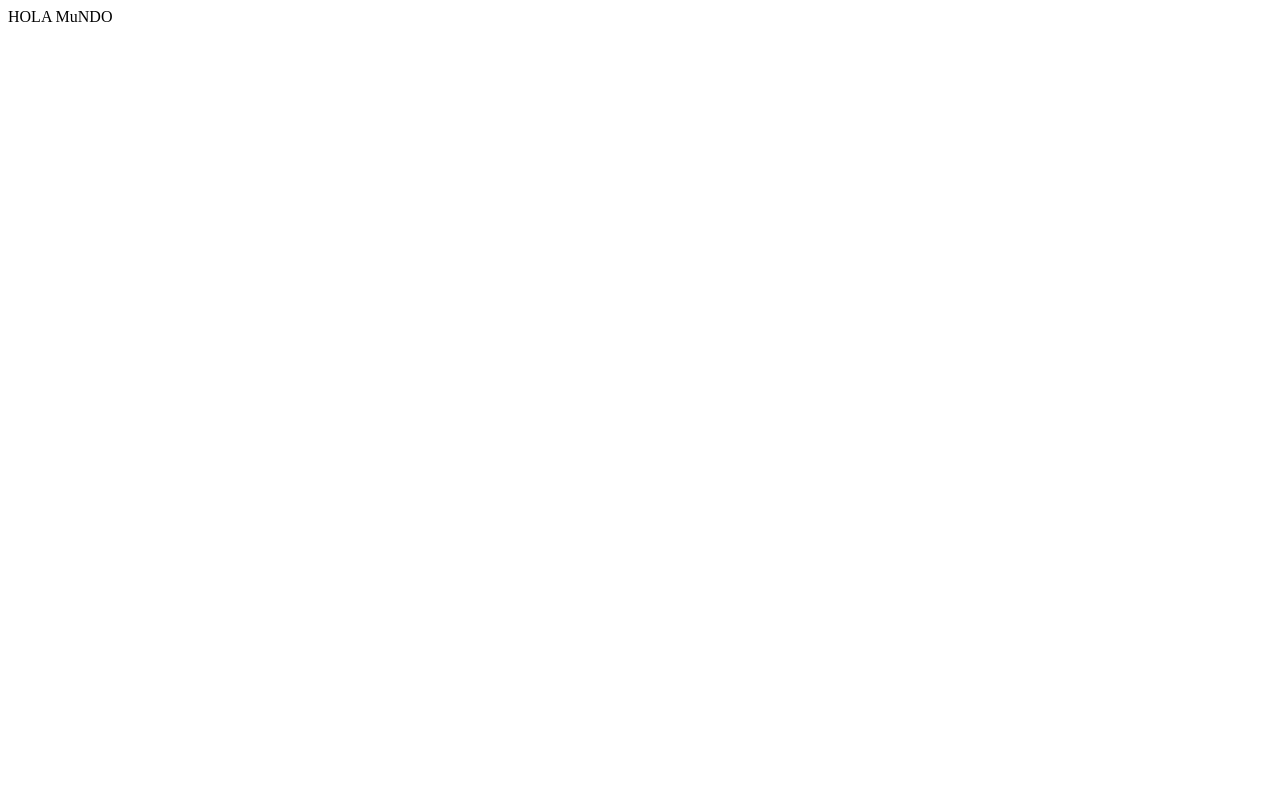
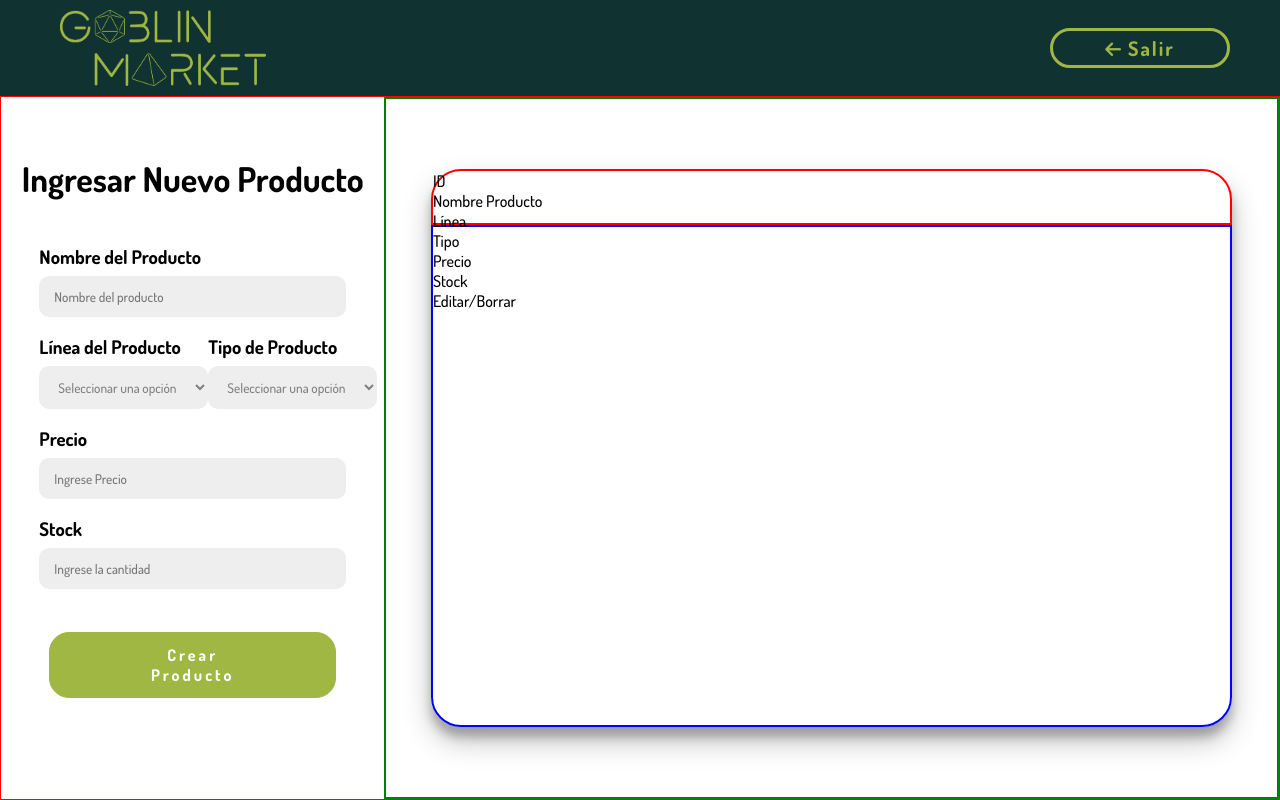
Before and after one commit to matiasfortini/goblin_market, a plain HTML site: page pages/admin.html in a window 1280 px wide. Drawn offline with Linux system fonts and the light colour scheme.

Commit message:
Se agregó form New Product

```diff
--- a/js/admin.js
+++ b/js/admin.js
@@ -6,7 +6,7 @@ const admins = [
 ]
 
 const loginValidation = () => {
-    const loginForm = document.querySelector("#loginForm")
+    const loginForm = document.querySelector("#form")
     loginForm.addEventListener("submit", (e) => {
         e.preventDefault();
 
--- a/pages/admin.html
+++ b/pages/admin.html
@@ -1 +1,100 @@
-HOLA MuNDO
+<!DOCTYPE html>
+<html lang="en">
+<head>
+    <meta charset="UTF-8">
+    <meta http-equiv="X-UA-Compatible" content="IE=edge">
+    <meta name="viewport" content="width=device-width, initial-scale=1.0">
+    <title>Document</title>
+
+    <link rel="preconnect" href="https://fonts.googleapis.com">
+    <link rel="preconnect" href="https://fonts.gstatic.com" crossorigin>
+    <link href="https://fonts.googleapis.com/css2?family=Dosis:wght@300;500;700;800&family=Poppins:ital,wght@0,300;0,400;0,600;0,800;1,300;1,400;1,600;1,800&display=swap" rel="stylesheet">
+    <link rel="stylesheet" href="../src/style.css">
+</head>
+<body>
+
+    <header>
+        <div class="logo">
+            <a href="#"><img src="../visual/img/LOGO Goblin Market.png" alt="Logo Goblin Market, Tienda de Juegos de Cartas"></a>
+        </div>
+        <button class="backButton" onclick="location.href='admin_login.html'">
+            <i class="fa-solid fa-arrow-left"></i>
+            <p>Salir</p>
+        </button>
+    </header>
+
+    <main class="mainAdmin">
+
+        <section class="newProductForm">
+
+            <h1>Ingresar Nuevo Producto</h1>
+
+            <form id="newProduct" class="newProduct">
+
+                <label for="">
+                    <h3>Nombre del Producto</h3>
+                    <input type="text" name="productName" placeholder="Nombre del producto" required>
+                </label>
+
+                <label for="" class="productCategories">
+                    <div class="categoryOne">
+                        <h3>Línea del Producto</h3>
+                        <select name="productCategory" id="">
+                            <option value="">Seleccionar una opción</option>
+                            <option value="">Pokemón</option>
+                            <option value="">Magic</option>
+                            <option value="">Yu Gi Oh!</option>
+                            <option value="">One Piece</option>
+                        </select>
+                    </div>
+                    <div class="categoryTwo">
+                        <h3>Tipo de Producto</h3>
+                        <select name="productType" id="">
+                            <option value="">Seleccionar una opción</option>
+                            <option value="">Booster</option>
+                            <option value="">Booster Pack</option>
+                            <option value="">Bundle</option>
+                            <option value="">Accesorios</option>
+                        </select>
+                    </div>
+                </label>
+
+                <label for="">
+                    <h3>Precio</h3>
+                    <input type="text" name="price" placeholder="Ingrese Precio" required>
+                </label>
+
+                <label for="">
+                    <h3>Stock</h3>
+                    <input type="number" name="stock" placeholder="Ingrese la cantidad" required>
+                </label>
+
+                <button type="submit" class="newProductBtn">Crear Producto</button>
+
+            </form>
+
+        </section>
+
+        <section class="containerList">
+            <div class="productList">
+                <div class="productListCategories">
+                    <p>ID</p>
+                    <p>Nombre Producto</p>
+                    <p>Línea</p>
+                    <p>Tipo</p>
+                    <p>Precio</p>
+                    <p>Stock</p>
+                    <p>Editar/Borrar</p>
+                </div>
+
+                <div class="list">
+
+                </div>
+            </div>
+        </section>
+    </main>
+
+    <script src="https://kit.fontawesome.com/e6b599fc46.js" crossorigin="anonymous"></script>
+    <script src="#"></script>
+</body>
+</html>
--- a/src/style.css
+++ b/src/style.css
@@ -5,7 +5,23 @@
     font-family: "Dosis";
 }
 
-/* ------------- LOGIN ADMIN ------------- */
+button {
+    position: relative;
+    border-radius: 20px;
+    border: 1px solid #a0b743;
+    background-color: #a0b743;
+    color: #fff;
+    font-size: 16px;
+    font-weight: 700;
+    margin: 10px;
+    padding: 12px 80px;
+    letter-spacing: 3px;
+    transition: 0.3s ease-in-out;
+}
+
+button:active {
+    transform: scale(0.95);
+}
 
 /* HEADER */
 header {
@@ -55,7 +71,8 @@ header .backButton:hover {
     color: #103231;
 }
 
-/* FORM */
+/* ------------- LOGIN ADMIN FORM ------------- */
+
 .mainAdminLogin {
     height: 88vh;
     display: flex;
@@ -112,24 +129,6 @@ header .backButton:hover {
     width: 100%;
 }
 
-.loginForm form button {
-    position: relative;
-    border-radius: 20px;
-    border: 1px solid #a0b743;
-    background-color: #a0b743;
-    color: #fff;
-    font-size: 16px;
-    font-weight: 700;
-    margin: 10px;
-    padding: 12px 80px;
-    letter-spacing: 3px;
-    transition: 0.3s ease-in-out;
-}
-
-button:active {
-    transform: scale(0.95);
-}
-
 .loginForm .socialForm {
     width: 40%;
     display: flex;
@@ -145,3 +144,97 @@ button:active {
     transform: scale(1.20);
     color: #dbe3bc;
 }
+
+/* ------------- ADMIN - PRODUCT FORM ------------- */
+
+.mainAdmin {
+    border: 1px solid red;
+    display: flex;
+    height: 88vh;
+}
+
+.newProductForm {
+    width: 30%;
+    display: flex;
+    flex-direction: column;
+    align-items: center;
+}
+
+.newProductForm h1 {
+    font-size: 34px;
+    margin-top: 60px;
+}
+
+.newProductForm .newProduct {
+    display: flex;
+    flex-direction: column;
+    width: 80%;
+    margin-top: 40px;
+}
+
+.newProductForm .newProduct label {
+    display: flex;
+    flex-direction: column;
+    margin: 5px 0;
+}
+
+.newProductForm .newProduct .productCategories {
+    display: flex;
+    flex-direction: row;
+    justify-content: space-around;
+}
+
+.newProductForm .newProduct label input {
+    background-color: #eee;
+    border-radius: 10px;
+    border: none;
+    padding: 12px 15px;
+    margin: 8px 0;
+}
+
+.newProductForm .newProduct label select {
+    background-color: #eee;
+    border-radius: 10px;
+    border: none;
+    padding: 12px 15px;
+    margin: 8px 0;
+    color: grey;
+}
+
+.newProductForm .newProduct label select option {
+    color: black;
+}
+
+.newProductForm .newProduct .newProductBtn {
+    margin-top: 30px;
+}
+
+.containerList {
+    border: 2px solid green;
+    display: flex;
+    justify-content: center;
+    align-items: center;
+    width: 70%;
+}
+
+.productList {
+    border-radius: 30px;
+    box-shadow: 0 14px 28px rgba(0, 0, 0, 0.25), 0 10px 10px rgba(0, 0, 0, 0.22);
+    width: 90%;
+    height: 80%;
+}
+
+.productList .productListCategories {
+    border: 2px solid red;
+    border-top-left-radius: 30px;
+    border-top-right-radius: 30px;
+    /* AVERIGUAR COMO SE HACIA CON GRID */
+    height: 10%;
+}
+
+.productList .list {
+    border: 2px solid blue;
+    border-bottom-left-radius: 30px;
+    border-bottom-right-radius: 30px;
+    height: 90%;
+}
```
Also changed, not shown: pages/admin_login.html (+1 -2 lines).
